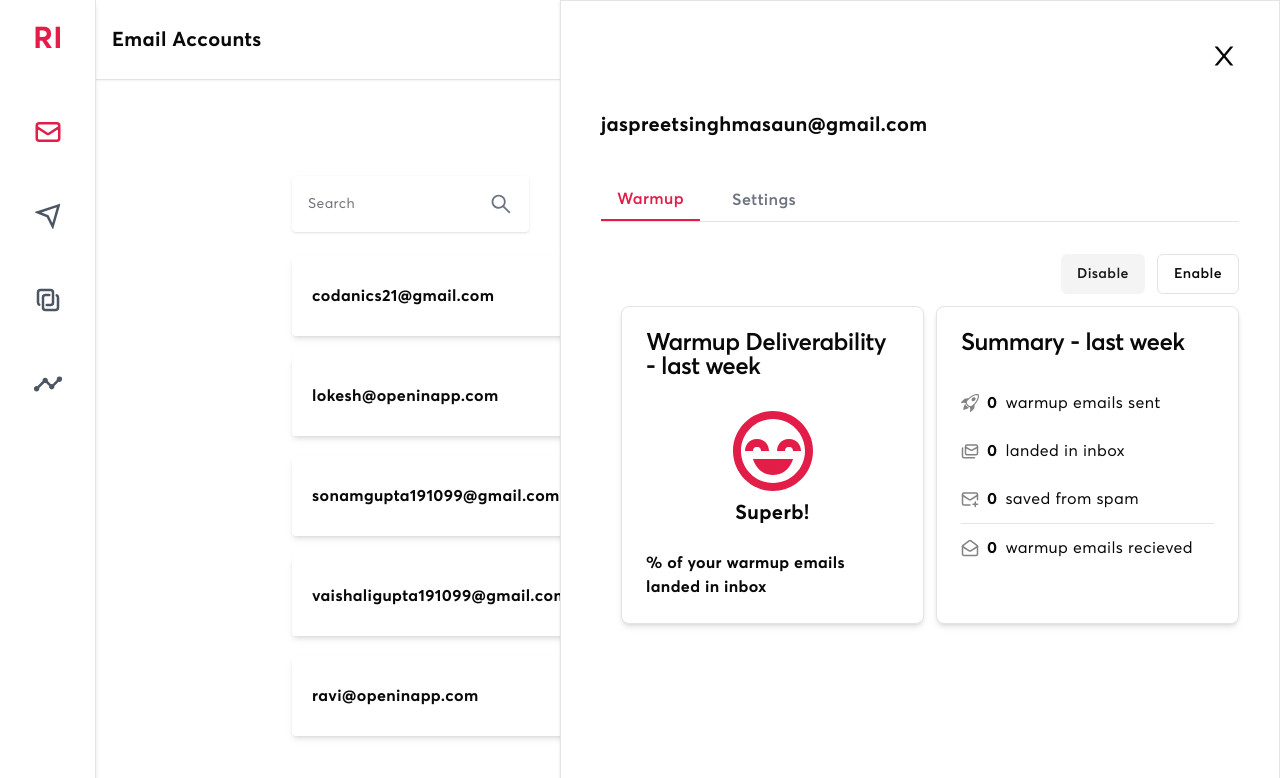
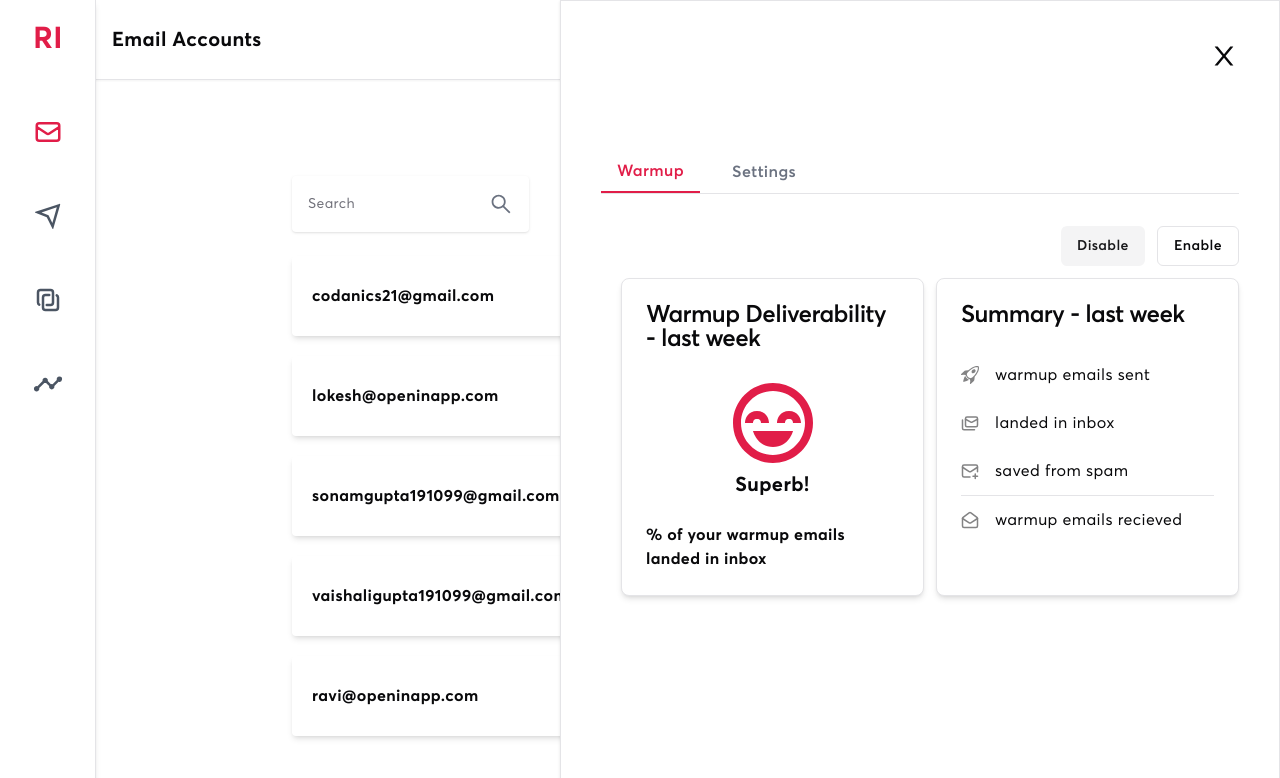
Before and after one commit to Jass-Masaun/instantlyai-clone, a Next.js app: page /accounts in a window 1280 px wide. Shown: the top 778 px of the page. Built offline with nearby package versions, Linux system fonts and the light colour scheme.

Commit message:
passed data

```diff
--- a/app/(mainLayout)/accounts/page.jsx
+++ b/app/(mainLayout)/accounts/page.jsx
@@ -262,6 +262,7 @@ const accounts = [
 const Page = () => {
   const [filter, setFilter] = useState({});
   const [toggleLeftSidebar, setToggleLeftSidebar] = useState(false);
+  const [userAccountData, setUserAccountData] = useState({});
 
   return (
     <>
@@ -322,7 +323,10 @@ const Page = () => {
                   <p className='w-[17rem]'>{account.email}</p>
                   <div
                     className='flex items-center'
-                    onClick={() => setToggleLeftSidebar(!toggleLeftSidebar)}
+                    onClick={() => {
+                      setToggleLeftSidebar(!toggleLeftSidebar);
+                      setUserAccountData(account);
+                    }}
                   >
                     {accountDetails.map((accountDetail, index) => (
                       <HoverCard key={index} openDelay={0} closeDelay={0}>
@@ -354,6 +358,7 @@ const Page = () => {
             <LeftSidebar
               toggleLeftSidebar={toggleLeftSidebar}
               setToggleLeftSidebar={setToggleLeftSidebar}
+              userAccountData={userAccountData}
             />
           )}
         </div>
--- a/components/account/LeftSidebar.js
+++ b/components/account/LeftSidebar.js
@@ -13,7 +13,7 @@ import { BiHappyBeaming } from 'react-icons/bi';
 import { AiOutlineClose } from 'react-icons/ai';
 import { summary } from '@/utils/constants/accounts/leftSidebar';
 
-const WarmupTab = () => {
+const WarmupTab = ({ userAccountData }) => {
   return (
     <div className='flex flex-col gap-3'>
       <div className='flex flex-1 gap-3 justify-end'>
@@ -55,7 +55,9 @@ const WarmupTab = () => {
                     index === summary.length - 1 && 'border-t'
                   }`}
                 >
-                  {item.icon} <p className='font-bold'>0</p> <p>{item.label}</p>
+                  {item.icon}
+                  <p className='font-bold'>{userAccountData[item.key]}</p>
+                  <p>{item.label}</p>
                 </div>
               ))}
             </div>
@@ -66,10 +68,15 @@ const WarmupTab = () => {
   );
 };
 
+const LeftSidebar = ({
+  userAccountData,
+  toggleLeftSidebar,
+  setToggleLeftSidebar,
+}) => {
   const tabs = [
     {
       title: 'Warmup',
-    content: <WarmupTab />,
+      content: <WarmupTab userAccountData={userAccountData} />,
     },
     {
       title: 'Settings',
@@ -77,7 +84,6 @@ const tabs = [
     },
   ];
 
-const LeftSidebar = ({ toggleLeftSidebar, setToggleLeftSidebar }) => {
   return (
     <div className='fixed top-0 right-0 z-100 bg-white h-full p-10 border shadow w-[45rem]'>
       <div
@@ -87,7 +93,7 @@ const LeftSidebar = ({ toggleLeftSidebar, setToggleLeftSidebar }) => {
         <AiOutlineClose className='text-3xl' />
       </div>
       <div className='flex flex-col mt-10 gap-10'>
-        <h1 className='text-xl font-bold'>jaspreetsinghmasaun@gmail.com</h1>
+        <h1 className='text-xl font-bold'>{userAccountData.email}</h1>
         <Tab tabs={tabs} />
       </div>
     </div>
--- a/utils/constants/accounts/leftSidebar.js
+++ b/utils/constants/accounts/leftSidebar.js
@@ -7,17 +7,21 @@ export const summary = [
   {
     label: 'warmup emails sent',
     icon: <BsRocketTakeoff className={`${CLASS}`} />,
+    key: 'warmup_email_sent_pastweek',
   },
   {
     label: 'landed in inbox',
     icon: <LuMails className={`${CLASS}`} />,
+    key: 'warmup_email_landedIn_pastweek',
   },
   {
     label: 'saved from spam',
     icon: <LuMailPlus className={`${CLASS}`} />,
+    key: 'warmup_email_savedFromSpam',
   },
   {
     label: 'warmup emails recieved',
     icon: <LuMailOpen className={`${CLASS}`} />,
+    key: 'warmup_email_received',
   },
 ];
```
Lines whose indentation alone changed are shown as unchanged.
